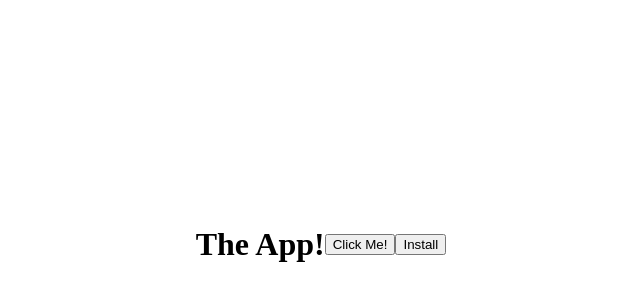
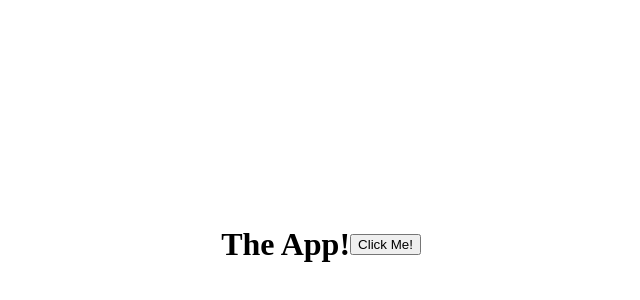
Before and after one commit to DevaMhatre/TheBestApp, a plain HTML site: page index.html in a window 1280 px wide. Shown: the part 124-424 px from the top of the page, without its empty margins (319-959 px from the left). Drawn offline with Linux system fonts and the light colour scheme.

Commit message:
Update index.html

```diff
--- a/index.html
+++ b/index.html
@@ -19,7 +19,7 @@
 
 <body>
     <button id="button">Click Me!</button>
-    <button id="install" style{display:"block"}>Install</button>
+<!--     <button id="install" style{display:"block"}>Install</button> -->
 
 
 <script>
```
